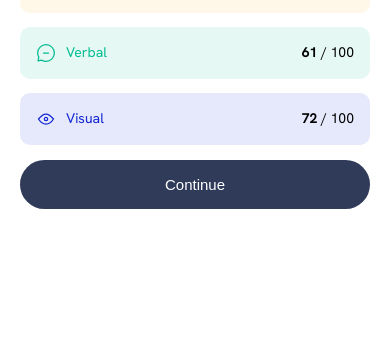
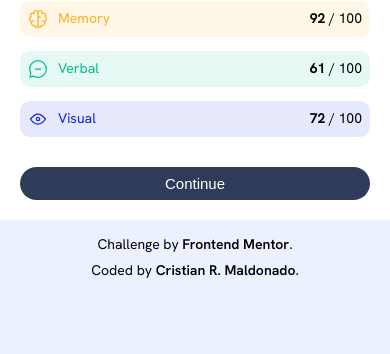
Before and after one commit to cristianmdn/results-summary-component, a plain HTML site: page index.html in a window 390 px wide. Shown: the part 490-844 px from the top of the page. Drawn offline with Linux system fonts and the light colour scheme.

Commit message:
responsive fix

```diff
--- a/index.html
+++ b/index.html
@@ -1,6 +1,5 @@
 <!DOCTYPE html>
 <html lang="en">
-
 <head>
   <meta charset="UTF-8">
   <meta name="viewport" content="width=device-width, initial-scale=1.0">
@@ -13,7 +12,6 @@
   <link href="https://fonts.googleapis.com/css2?family=Hanken+Grotesk:ital,wght@0,100..900;1,100..900&display=swap"
     rel="stylesheet">
 </head>
-
 <body>
   <main>
     <div class="your-result">
@@ -69,8 +67,8 @@
     </div>
   </main>
   <footer>
-    Challenge by <a href="https://www.frontendmentor.io?ref=challenge" target="_blank">Frontend Mentor</a>.
-    Coded by <a href="#">Your Name Here</a>.
+    <p>Challenge by <a href="https://www.frontendmentor.io?ref=challenge" target="_blank">Frontend Mentor</a>.</p>
+    <p>Coded by <a href="https://github.com/cristianmdn">Cristian R. Maldonado</a>.</p>
   </footer>
 </body>
 </html>
--- a/style.css
+++ b/style.css
@@ -7,9 +7,9 @@ body {
     background: hsl(241, 100%, 89%);
     font-family: "Hanken Grotesk", sans-serif;
     font-size: 18px;
+    min-height: 100vh;
     display: flex;
     flex-direction: column;
-    height: 100vh;
     justify-content: center;
     align-items: center;
     background-color: hsl(221, 100%, 96%);
@@ -108,32 +108,41 @@ button {
     font-size: 15px;
     font-weight: 500;
 }
+button:hover, button:focus {
+    background-image: linear-gradient(hsl(252, 100%, 67%),hsl(241, 81%, 54%));
+}
 footer {
     display: flex;
-    margin-top: 50px;
+    gap: 15px;
+    margin-top: 40px;
+    padding-bottom: 20px;
 }
+footer a {
+    text-decoration: none;
+    font-weight: 600;
+    color: black;
+ }
+ footer a:hover, footer a:focus {
+    outline: none;
+    color: #fff;
+    background-color: #000;
+    padding: 10px;
+    border-radius: 10px;
+ }
 .gray {
     color: hsl(241, 100%, 89%);
 }
 @media (max-width: 750px) {
-    body {
-        font-size: 14px;
-    }
-    main {
-        width: 500px;
-    }
-}
-@media (max-width: 480px) {
     main {
         width: 100%;
-        height: 100vh;
         flex-direction: column;
         border-radius: 0;
+        font-size: 14px;
     }
     .your-result, .summary {
         width: 100%;
         border-radius: 0;
-        gap: 15px;
+        gap: 10px;
     }
     .your-result {
         border-bottom-left-radius: 40px;
@@ -141,17 +150,40 @@ footer {
     }
     .summary {
         padding: 20px;
+        gap: 30px;
     }
     .score {
         width: 120px;
         height: 120px;
     }
     footer {
-        display: none;
+        flex-direction: column;
+        gap: 8px;
+        text-align: center;
+        font-size: 14px;
+        margin-top: 15px;
+    }
+    footer a {
+        text-decoration: none;
+        font-weight: 600;
+        color: black;
+    }
+    .reaction, .memory, .verbal, .visual, button {
+        padding: 8px;
     }
 }
 @media (max-width: 320px) {
     main {
         min-width: 280px;
+        font-size: 12px;
+    }
+    footer {
+        font-size: 12px;
     }
 }
+@media (max-width: 320px) {
+    main {
+        min-width: 200px;
+        font-size: 10px;
+    }
+}
```
